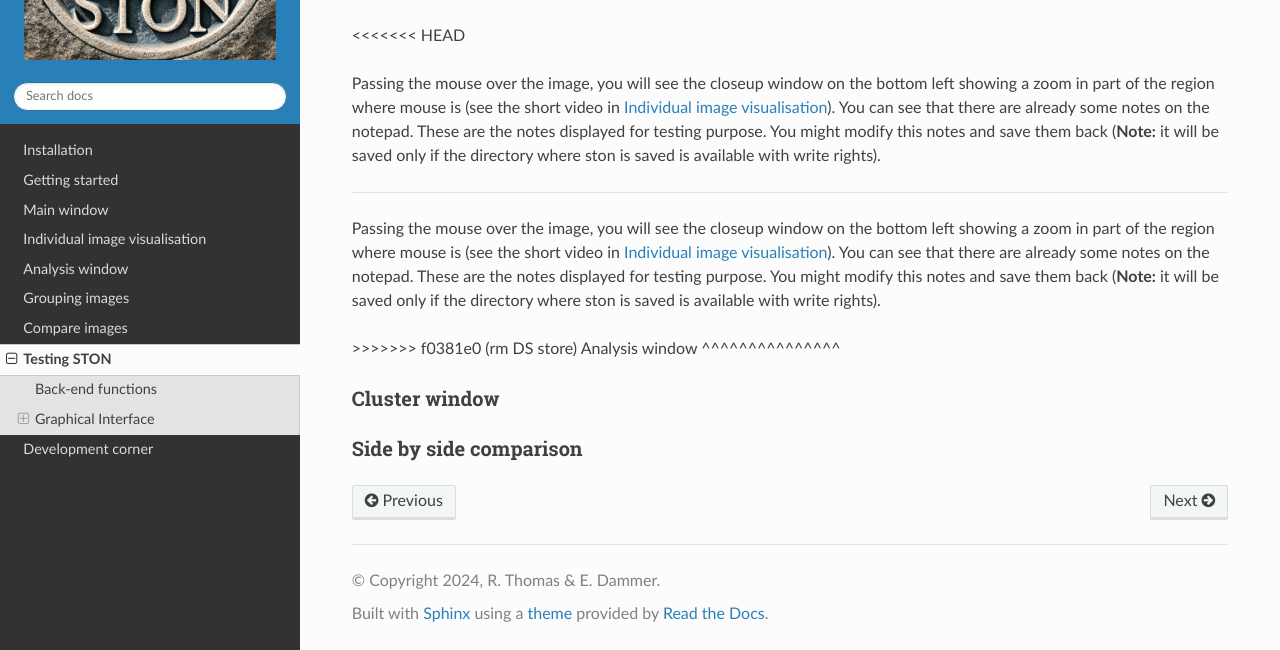
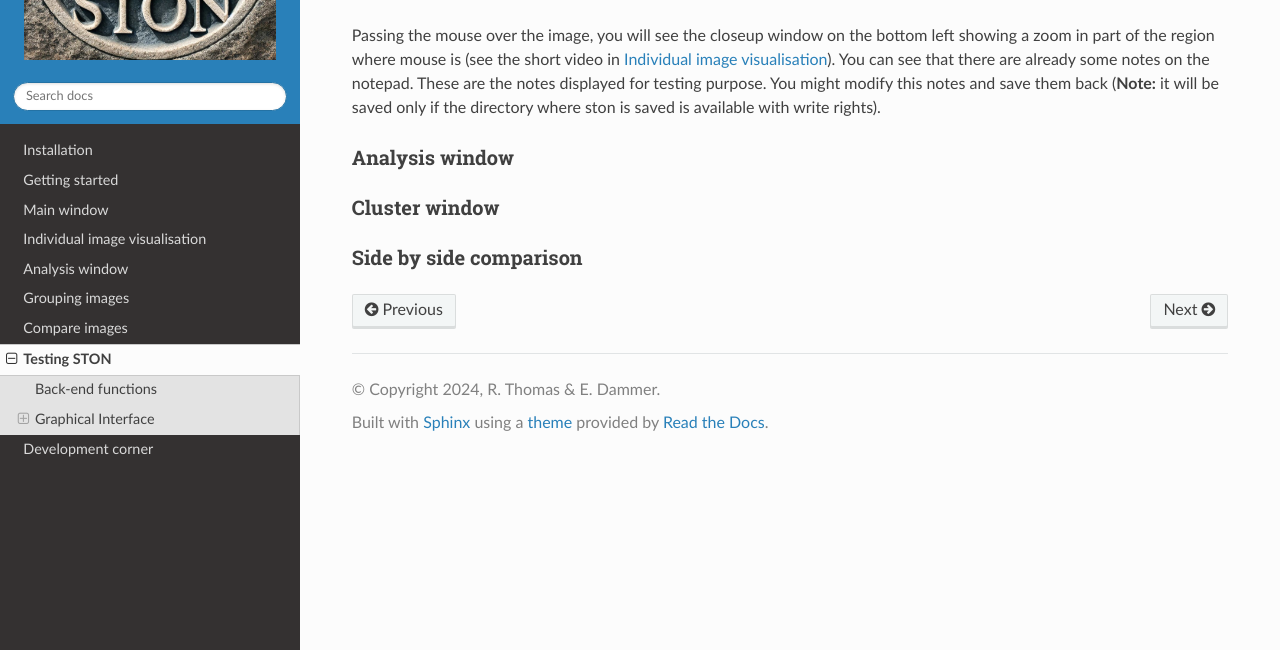
Before and after one commit to Romain-Thomas-Shef/STON, a Sphinx documentation site: the page built from docs/source/tests.rst, in a window 1280 px wide and 900 px high, scrolled down 2418 px, cut to the strip 250-900 px from the top of the window. Built offline with Sphinx 7.4.7 and the Read the Docs theme 3.1.0, drawn with Linux system fonts in a browser that asks for light colours.

Commit message:
rm build

```diff
--- a/docs/source/tests.rst
+++ b/docs/source/tests.rst
@@ -70,18 +70,10 @@ If you double click on **ceramic3.jpg** in the image area, you can go to the sec
    :align: center
 
    Detail window on the with **ceramic3.jpg** image loaded.
-<<<<<<< HEAD
 
 Passing the mouse over the image, you will see the closeup window on the bottom left showing a zoom in part of the region where mouse is (see the short video in :doc:`zoom_window`). You can see that there are already some notes on the notepad. These are the notes displayed for testing purpose. You might modify this notes and save them back (**Note:** it will be saved only if the directory where ston is saved is available with write rights).
 
 
-=======
-
-
-Passing the mouse over the image, you will see the closeup window on the bottom left showing a zoom in part of the region where mouse is (see the short video in :doc:`zoom_window`). You can see that there are already some notes on the notepad. These are the notes displayed for testing purpose. You might modify this notes and save them back (**Note:** it will be saved only if the directory where ston is saved is available with write rights).
-
-
->>>>>>> f0381e0 (rm DS store)
 Analysis window
 ^^^^^^^^^^^^^^^
 
```
